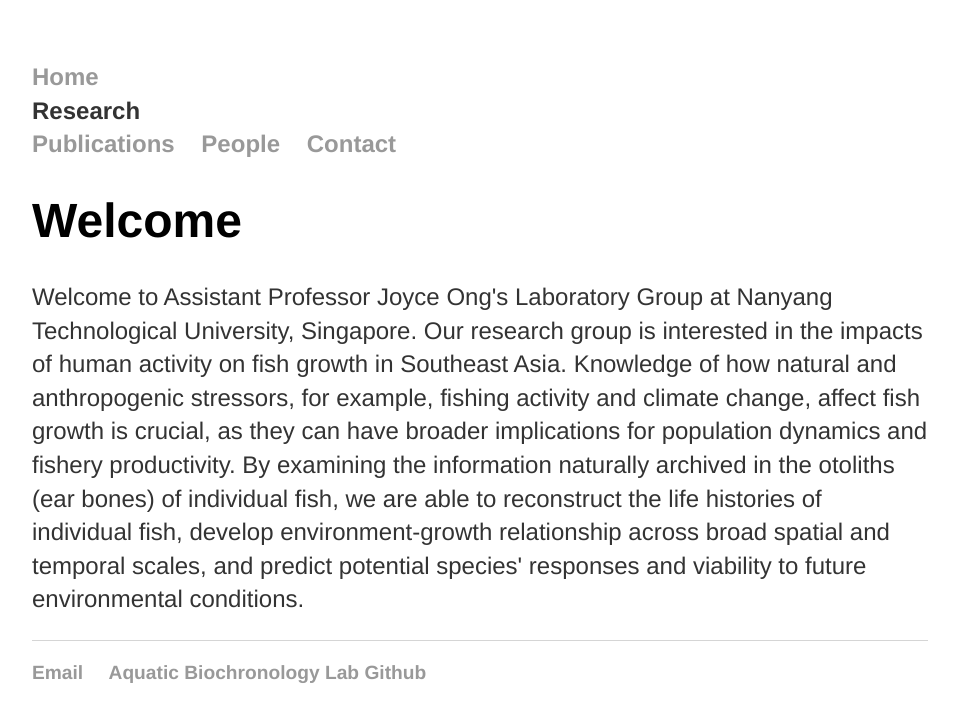
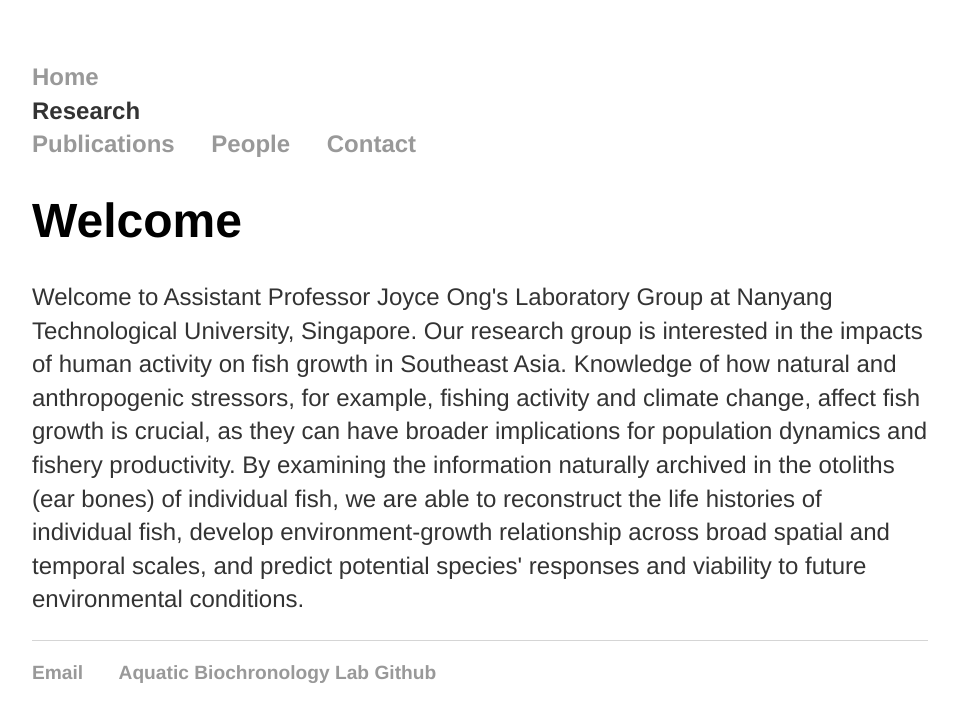
Before and after one commit to Aquatic-Biochronology-Lab/Aquatic-Biochronology-Lab.github.io, a Jekyll site: the page built from index.html, in a window 1280 px wide. Shown: the top 722 px of the page, without its empty margins (160-1117 px from the left). Built offline with Jekyll 4.4.1, drawn with Linux system fonts in a browser that asks for light colours.

Commit message:
Update main.css

```diff
--- a/css/main.css
+++ b/css/main.css
@@ -13,8 +13,7 @@ nav ul, footer ul {
 
 nav ul li, footer ul li {
     display: inline;
-    margin-right: 20px;
-    width: 120%;
+    margin-right: 30px;
 }
 
 a {
```
